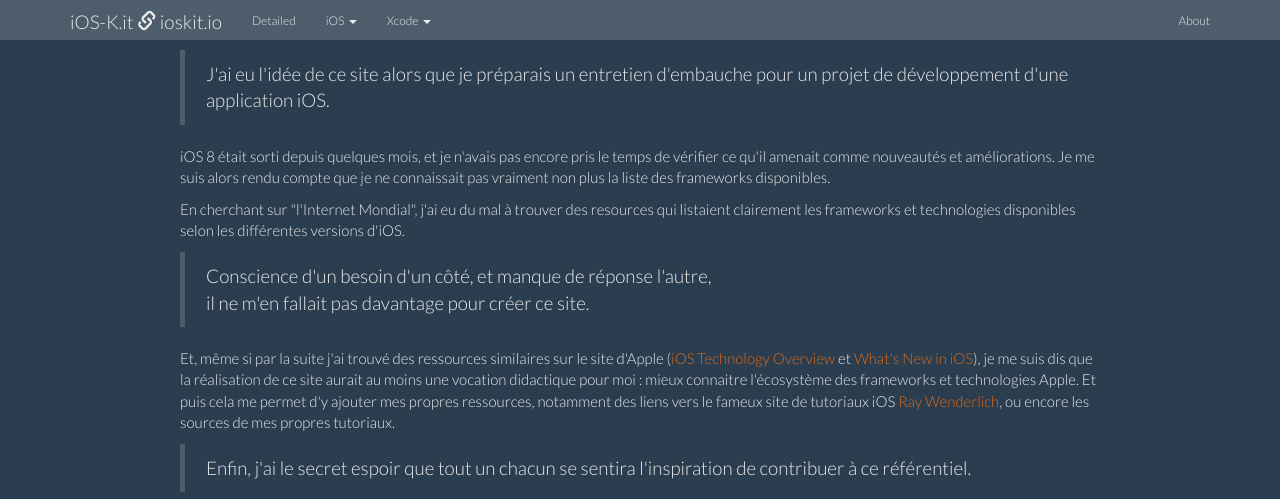
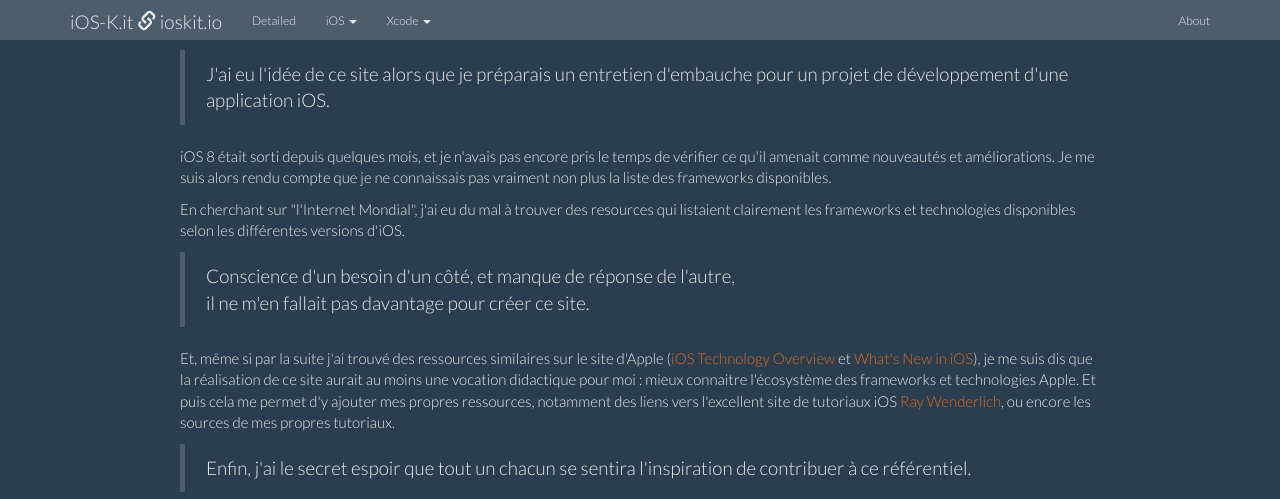
Before and after one commit to ioskit/ioskit.github.io, a Jekyll site: the page built from about/index.html, in a window 1280 px wide. Shown: the top 499 px of the page. Built offline with Jekyll 4.4.1, drawn with Linux system fonts in a browser that asks for light colours; nearby versions of some CDN libraries.

Commit message:
#7 About page.

```diff
--- a/about/index.html
+++ b/about/index.html
@@ -11,14 +11,14 @@ layout: default
 	<blockquote>
 		J'ai eu l'idée de ce site alors que je préparais un entretien d'embauche pour un projet de développement d'une application iOS.
 	</blockquote>
-	<p>iOS 8 était sorti depuis quelques mois, et je n'avais pas encore pris le temps de vérifier ce qu'il amenait comme nouveautés et améliorations. Je me suis alors rendu compte que je ne connaissait pas vraiment non plus la liste des frameworks disponibles.</p>
+	<p>iOS 8 était sorti depuis quelques mois, et je n'avais pas encore pris le temps de vérifier ce qu'il amenait comme nouveautés et améliorations. Je me suis alors rendu compte que je ne connaissais pas vraiment non plus la liste des frameworks disponibles.</p>
 	<p>En cherchant sur "l'Internet Mondial", j'ai eu du mal à trouver des resources qui listaient clairement les frameworks et technologies disponibles selon les différentes versions d'iOS.</p>
 
 	<blockquote>
-		Conscience d'un besoin d'un côté, et manque de réponse l'autre,<br />
+		Conscience d'un besoin d'un côté, et manque de réponse de l'autre,<br />
 		il ne m'en fallait pas davantage pour créer ce site.
 	</blockquote>
-	<p>Et, même si par la suite j'ai trouvé des ressources similaires sur le site d'Apple (<a href="https://developer.apple.com/library/ios/documentation/Miscellaneous/Conceptual/iPhoneOSTechOverview/iPhoneOSFrameworks/iPhoneOSFrameworks.html" target="_blank">iOS Technology Overview</a> et <a href="https://developer.apple.com/library/prerelease/ios/releasenotes/General/WhatsNewIniOS/Articles/iOS8.html" target="_blank">What's New in iOS</a>), je me suis dis que la réalisation de ce site aurait au moins une vocation didactique pour moi : mieux connaitre l'écosystème des frameworks et technologies Apple. Et puis cela me permet d'y ajouter mes propres ressources, notamment des liens vers le fameux site de tutoriaux iOS <a href="http://www.raywenderlich.com" target="_blank">Ray Wenderlich</a>, ou encore les sources de mes propres tutoriaux.</p>
+	<p>Et, même si par la suite j'ai trouvé des ressources similaires sur le site d'Apple (<a href="https://developer.apple.com/library/ios/documentation/Miscellaneous/Conceptual/iPhoneOSTechOverview/iPhoneOSFrameworks/iPhoneOSFrameworks.html" target="_blank">iOS Technology Overview</a> et <a href="https://developer.apple.com/library/prerelease/ios/releasenotes/General/WhatsNewIniOS/Articles/iOS8.html" target="_blank">What's New in iOS</a>), je me suis dis que la réalisation de ce site aurait au moins une vocation didactique pour moi : mieux connaitre l'écosystème des frameworks et technologies Apple. Et puis cela me permet d'y ajouter mes propres ressources, notamment des liens vers l'excellent site de tutoriaux iOS <a href="http://www.raywenderlich.com" target="_blank">Ray Wenderlich</a>, ou encore les sources de mes propres tutoriaux.</p>
 
 	<blockquote>
 		Enfin, j'ai le secret espoir que tout un chacun se sentira l'inspiration de contribuer à ce référentiel.
```
